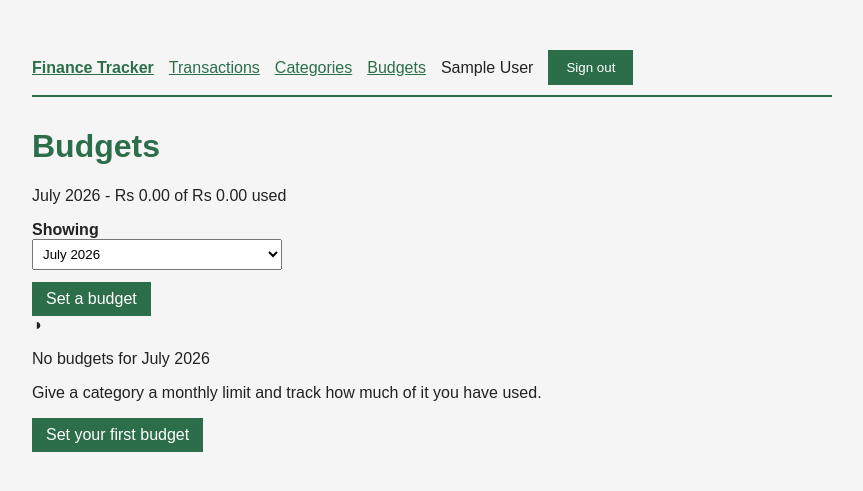
After one commit to soniyakandel/Financetracker_demo, a Flask app: page /budgets/ in a window 1280 px wide. The commit adds this page. Shown: the top 491 px of the page, without its empty margins (208-1071 px from the left). Run offline with Flask 3, Linux system fonts and the light colour scheme; the visitor is signed in with stand-in values (Sample User, id 1); data that the repository does not hold is empty.

Commit message:
added monthly budgets per category

```diff
--- a/Financetracker_demo/app/__init__.py
+++ b/Financetracker_demo/app/__init__.py
@@ -26,11 +26,13 @@ def create_app():
     from app.features.auth import auth_bp
     from app.features.expenses import expenses_bp
     from app.features.categories import categories_bp
+    from app.features.budgets import budgets_bp
 
     app.register_blueprint(core_bp)
     app.register_blueprint(auth_bp)
     app.register_blueprint(expenses_bp)
     app.register_blueprint(categories_bp)
+    app.register_blueprint(budgets_bp)
 
     register_commands(app)
 
--- /dev/null
+++ b/Financetracker_demo/app/features/budgets/forms.py
@@ -0,0 +1,41 @@
+from datetime import date
+
+from flask_wtf import FlaskForm
+from wtforms import DecimalField, SelectField, SubmitField
+from wtforms.validators import DataRequired, NumberRange, Regexp
+
+
+def month_choices(count=12):
+    today = date.today()
+    choices = []
+    for offset in range(count):
+        month_index = today.month - 1 + offset
+        year = today.year + month_index // 12
+        month = month_index % 12 + 1
+        key = f"{year:04d}-{month:02d}"
+        choices.append((key, date(year, month, 1).strftime("%B %Y")))
+    return choices
+
+
+class BudgetForm(FlaskForm):
+    category_id = SelectField("Category", coerce=int, validators=[DataRequired()])
+    month = SelectField(
+        "Month",
+        validators=[
+            DataRequired(),
+            Regexp(r"^\d{4}-\d{2}$", message="Choose a valid month."),
+        ],
+    )
+    amount_limit = DecimalField(
+        "Monthly limit",
+        places=2,
+        validators=[
+            DataRequired(message="Please enter a limit."),
+            NumberRange(min=1, max=10_000_000, message="Enter a sensible limit."),
+        ],
+    )
+    submit = SubmitField("Save budget")
+
+    def set_choices(self, categories):
+        self.category_id.choices = [(c.id, f"{c.icon} {c.name}") for c in categories]
+        self.month.choices = month_choices()
--- /dev/null
+++ b/Financetracker_demo/app/features/budgets/routes.py
@@ -0,0 +1,151 @@
+from datetime import date
+from decimal import Decimal
+
+from flask import flash, redirect, render_template, request, url_for
+from flask_login import current_user, login_required
+from sqlalchemy import func
+
+from app.extensions import db
+from app.features.budgets import budgets_bp
+from app.features.budgets.forms import BudgetForm, month_choices
+from app.models.budget import Budget
+from app.models.category import Category
+from app.models.transaction import EXPENSE, Transaction
+from app.security.decorators import get_owned_or_404
+
+
+def _user_categories():
+    return (
+        Category.query.filter_by(user_id=current_user.id)
+        .order_by(Category.is_default.desc(), Category.name)
+        .all()
+    )
+
+
+def current_month_key():
+    return date.today().strftime("%Y-%m")
+
+
+def spend_for_month(month_key):
+    rows = (
+        db.session.query(Transaction.category_id, func.sum(Transaction.amount))
+        .filter(
+            Transaction.user_id == current_user.id,
+            Transaction.type == EXPENSE,
+            func.strftime("%Y-%m", Transaction.spent_on) == month_key,
+        )
+        .group_by(Transaction.category_id)
+        .all()
+    )
+    return {category_id: Decimal(total or 0) for category_id, total in rows}
+
+
+@budgets_bp.route("/")
+@login_required
+def index():
+    months = month_choices()
+    month_key = request.args.get("month", "")
+    if month_key not in dict(months):
+        month_key = current_month_key()
+
+    budgets = (
+        Budget.query.filter_by(user_id=current_user.id, month=month_key)
+        .join(Category)
+        .order_by(Category.name)
+        .all()
+    )
+
+    spent = spend_for_month(month_key)
+    for budget in budgets:
+        budget.spent = spent.get(budget.category_id, Decimal("0.00"))
+
+    return render_template(
+        "budgets/index.html",
+        budgets=budgets,
+        month_key=month_key,
+        months=months,
+        total_limit=sum((Decimal(b.amount_limit) for b in budgets), Decimal("0.00")),
+        total_spent=sum((Decimal(b.spent) for b in budgets), Decimal("0.00")),
+    )
+
+
+@budgets_bp.route("/new", methods=["GET", "POST"])
+@login_required
+def create():
+    form = BudgetForm()
+    form.set_choices(_user_categories())
+
+    if request.method == "GET":
+        form.month.data = request.args.get("month") or current_month_key()
+
+    if form.validate_on_submit():
+        existing = Budget.query.filter_by(
+            user_id=current_user.id,
+            category_id=form.category_id.data,
+            month=form.month.data,
+        ).first()
+        if existing:
+            flash(
+                "There is already a budget for that category and month. "
+                "Edit it instead.",
+                "warning",
+            )
+            return redirect(url_for("budgets.index", month=form.month.data))
+
+        db.session.add(
+            Budget(
+                user_id=current_user.id,
+                category_id=form.category_id.data,
+                month=form.month.data,
+                amount_limit=form.amount_limit.data,
+            )
+        )
+        db.session.commit()
+
+        flash("Budget saved.", "success")
+        return redirect(url_for("budgets.index", month=form.month.data))
+
+    return render_template("budgets/form.html", form=form, budget=None)
+
+
+@budgets_bp.route("/<int:budget_id>/edit", methods=["GET", "POST"])
+@login_required
+def edit(budget_id):
+    budget = get_owned_or_404(Budget, budget_id)
+
+    form = BudgetForm(obj=budget)
+    form.set_choices(_user_categories())
+
+    if form.validate_on_submit():
+        clash = Budget.query.filter(
+            Budget.user_id == current_user.id,
+            Budget.id != budget.id,
+            Budget.category_id == form.category_id.data,
+            Budget.month == form.month.data,
+        ).first()
+        if clash:
+            flash("That category already has a budget for that month.", "warning")
+            return render_template("budgets/form.html", form=form, budget=budget)
+
+        budget.category_id = form.category_id.data
+        budget.month = form.month.data
+        budget.amount_limit = form.amount_limit.data
+        db.session.commit()
+
+        flash("Budget updated.", "success")
+        return redirect(url_for("budgets.index", month=budget.month))
+
+    return render_template("budgets/form.html", form=form, budget=budget)
+
+
+@budgets_bp.route("/<int:budget_id>/delete", methods=["POST"])
+@login_required
+def delete(budget_id):
+    budget = get_owned_or_404(Budget, budget_id)
+
+    month = budget.month
+    db.session.delete(budget)
+    db.session.commit()
+
+    flash("Budget removed.", "success")
+    return redirect(url_for("budgets.index", month=month))
--- /dev/null
+++ b/Financetracker_demo/app/features/budgets/templates/budgets/index.html
@@ -0,0 +1,78 @@
+{% extends "layouts/app.html" %}
+{% block title %}Budgets - Finance Tracker{% endblock %}
+{% block page_title %}Budgets{% endblock %}
+{% block page_subtitle %}
+  <p class="topbar__sub">{{ month_key|month_name }} - {{ total_spent|money }} of {{ total_limit|money }} used</p>
+{% endblock %}
+{% block content %}
+  <div class="card">
+    <div class="card__head">
+      <form method="get" class="field" style="min-width: 200px;">
+        <label class="field__label" for="month">Showing</label>
+        <select class="select" id="month" name="month" data-auto-submit>
+          {% for key, label in months %}
+            <option value="{{ key }}" {% if key == month_key %}selected{% endif %}>{{ label }}</option>
+          {% endfor %}
+        </select>
+        <noscript><button type="submit" class="btn btn--sm" style="margin-top:8px;">Show</button></noscript>
+      </form>
+      <a class="btn" href="{{ url_for('budgets.create', month=month_key) }}">Set a budget</a>
+    </div>
+    {% if budgets %}
+      <div class="stack">
+        {% for budget in budgets %}
+          <div>
+            <div style="display:flex; align-items:center; gap:12px; margin-bottom:6px;">
+              <span class="badge" style="background: {{ budget.category.colour }}1a; color: {{ budget.category.colour }};">
+                {{ budget.category.icon }} {{ budget.category.name }}
+              </span>
+              {% if budget.status == 'over' %}
+                <span class="badge badge--over">Over budget</span>
+              {% elif budget.status == 'warning' %}
+                <span class="badge badge--warning">Nearly there</span>
+              {% else %}
+                <span class="badge badge--ok">On track</span>
+              {% endif %}
+              <span style="margin-left:auto; font-family: var(--font-num); font-size: 14px;">
+                {{ budget.spent|money }} / {{ budget.amount_limit|money }}
+              </span>
+              <div class="btn-row">
+                <a class="btn btn--ghost btn--sm" href="{{ url_for('budgets.edit', budget_id=budget.id) }}">Edit</a>
+                <form method="post" class="inline-form"
+                      action="{{ url_for('budgets.delete', budget_id=budget.id) }}"
+                      data-confirm="Remove the budget for {{ budget.category.name }}?">
+                  <input type="hidden" name="csrf_token" value="{{ csrf_token() }}">
+                  <button type="submit" class="btn btn--danger btn--sm">Delete</button>
+                </form>
+              </div>
+            </div>
+            <div class="progress">
+              <div class="progress__bar progress__bar--{{ budget.status }}"
+                   style="width: {{ [budget.percent_used, 100]|min }}%"
+                   role="progressbar" aria-valuenow="{{ budget.percent_used }}"
+                   aria-valuemin="0" aria-valuemax="100"
+                   aria-label="{{ budget.category.name }} budget used"></div>
+            </div>
+            <p class="card__hint" style="margin-top:4px;">
+              {{ budget.percent_used }}% used -
+              {% if budget.remaining >= 0 %}
+                {{ budget.remaining|money }} left
+              {% else %}
+                {{ (0 - budget.remaining)|money }} over
+              {% endif %}
+            </p>
+          </div>
+        {% endfor %}
+      </div>
+    {% else %}
+      <div class="empty">
+        <div class="empty__icon" aria-hidden="true">◑</div>
+        <p class="empty__title">No budgets for {{ month_key|month_name }}</p>
+        <p>Give a category a monthly limit and track how much of it you have used.</p>
+        <div class="btn-row" style="justify-content:center; margin-top:16px;">
+          <a class="btn" href="{{ url_for('budgets.create', month=month_key) }}">Set your first budget</a>
+        </div>
+      </div>
+    {% endif %}
+  </div>
+{% endblock %}
--- a/Financetracker_demo/app/models/__init__.py
+++ b/Financetracker_demo/app/models/__init__.py
@@ -1,3 +1,4 @@
 from app.models.user import User
 from app.models.category import DEFAULT_CATEGORIES, Category
 from app.models.transaction import EXPENSE, INCOME, TRANSACTION_TYPES, Transaction
+from app.models.budget import Budget
--- a/Financetracker_demo/app/templates/partials/_nav.html
+++ b/Financetracker_demo/app/templates/partials/_nav.html
@@ -2,6 +2,7 @@
   <a href="{{ url_for('core.landing') }}"><strong>Finance Tracker</strong></a>
   <a href="{{ url_for('expenses.index') }}">Transactions</a>
   <a href="{{ url_for('categories.index') }}">Categories</a>
+  <a href="{{ url_for('budgets.index') }}">Budgets</a>
   <span>{{ current_user.name }}</span>
   <form method="post" action="{{ url_for('auth.logout') }}">
     <input type="hidden" name="csrf_token" value="{{ csrf_token() }}">
```
Also changed, not shown: Financetracker_demo/app/features/budgets/__init__.py (added, +7 -0 lines), Financetracker_demo/app/features/budgets/templates/budgets/form.html (added, +22 -0 lines), Financetracker_demo/app/models/budget.py (added, +56 -0 lines).
